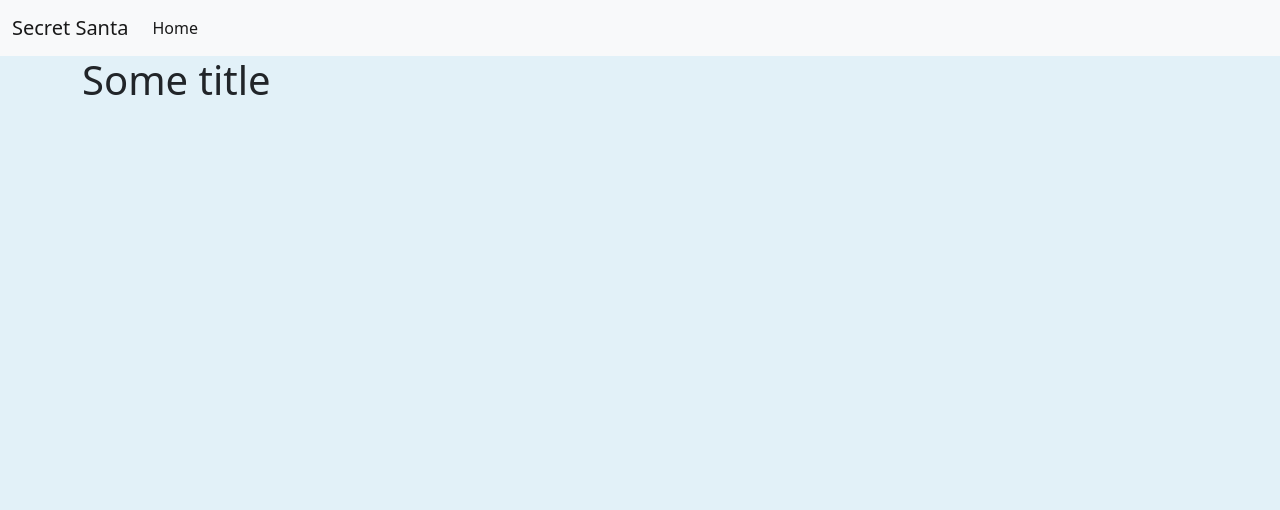
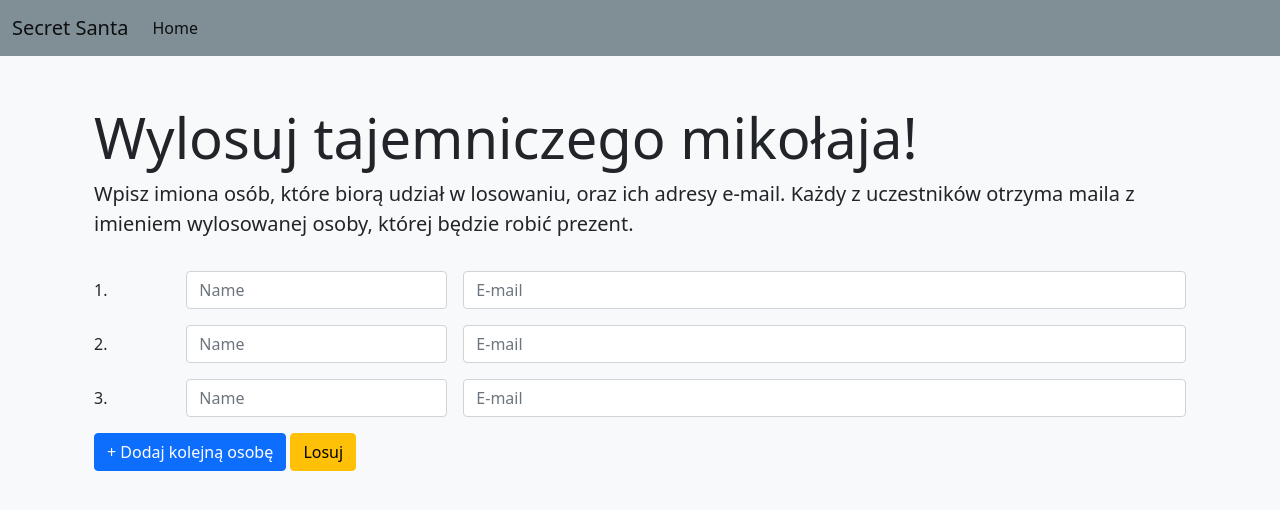
Before and after one commit to annasont/secret_santa, a Django app: page / in a window 1280 px wide. Shown: the top 510 px of the page. Run offline with Django 3.2, Linux system fonts and the light colour scheme.

Commit message:
Added form: modified html and css files

```diff
--- a/draw/static/draw/main.css
+++ b/draw/static/draw/main.css
@@ -1,3 +1,9 @@
+/*
 body {
-    background-color: #e2f1f8;
+    background-color: #808e95;
 }
+*/
+
+.secondary {
+    background-color: #808e95;
+}
--- a/draw/templates/draw/base.html
+++ b/draw/templates/draw/base.html
@@ -19,8 +19,8 @@
 
     </head>
 
-    <body>
-        <nav class="navbar navbar-expand-lg navbar-light bg-light">
+    <body class="bg-light">
+        <nav class="navbar navbar-expand-lg navbar-light secondary">
             <div class="container-fluid">
                 <a class="navbar-brand" href="{% url 'draw-home'%}">Secret Santa</a>
                 <button class="navbar-toggler" type="button" data-bs-toggle="collapse" data-bs-target="#navbarSupportedContent" aria-controls="navbarSupportedContent" aria-expanded="false" aria-label="Toggle navigation">
--- a/draw/templates/draw/home.html
+++ b/draw/templates/draw/home.html
@@ -1,4 +1,44 @@
 {% extends "draw/base.html" %}
 {% block content %}
-    <h1>Some title</h1>
+    <div class="container pt-5">
+        <div class="jumbotron">
+            <h1 class="display-4">Wylosuj tajemniczego mikołaja!</h1>
+            <p class="lead">Wpisz imiona osób, które biorą udział w losowaniu, oraz ich adresy e-mail. Każdy z uczestników otrzyma maila z imieniem wylosowanej osoby, której będzie robić prezent.</p>
+            </p>
+        </div>
+        <form class="row g-3">
+            <div class="row g-3"></div>
+                <div class="col-sm-1">
+                    <label for="name1" class="col-sm-2 col-form-label">1.</label>
+                </div>
+                <div class="col-sm-3">
+                    <input type="text" class="form-control" placeholder="Name" aria-label="Name" id="name1">
+                </div>
+                <div class="col-sm-8">
+                    <input type="text" class="form-control" placeholder="E-mail" aria-label="E-mail" id="Email1">
+                </div>
+                <div class="col-sm-1">
+                    <label for="name2" class="col-sm-2 col-form-label">2.</label>
+                </div>
+                <div class="col-sm-3">
+                    <input type="text" class="form-control" placeholder="Name" aria-label="Name" id="name2">
+                </div>
+                <div class="col-sm-8">
+                    <input type="text" class="form-control" placeholder="E-mail" aria-label="E-mail" id="Email2">
+                </div>
+                <div class="col-sm-1">
+                    <label for="name3" class="col-sm-2 col-form-label">3.</label>
+                </div>
+                <div class="col-sm-3">
+                    <input type="text" class="form-control" placeholder="Name" aria-label="Name" id="name3">
+                </div>
+                <div class="col-sm-8">
+                    <input type="text" class="form-control" placeholder="E-mail" aria-label="E-mail" id="Email3">
+                </div>
+            <div class="float-right">
+                <button type="submit" class="btn btn-primary">+ Dodaj kolejną osobę</button>
+                <button type="submit" class="btn btn-warning">Losuj</button>
+            </div>
+        </form>
+    </div>
 {% endblock content %}
```
